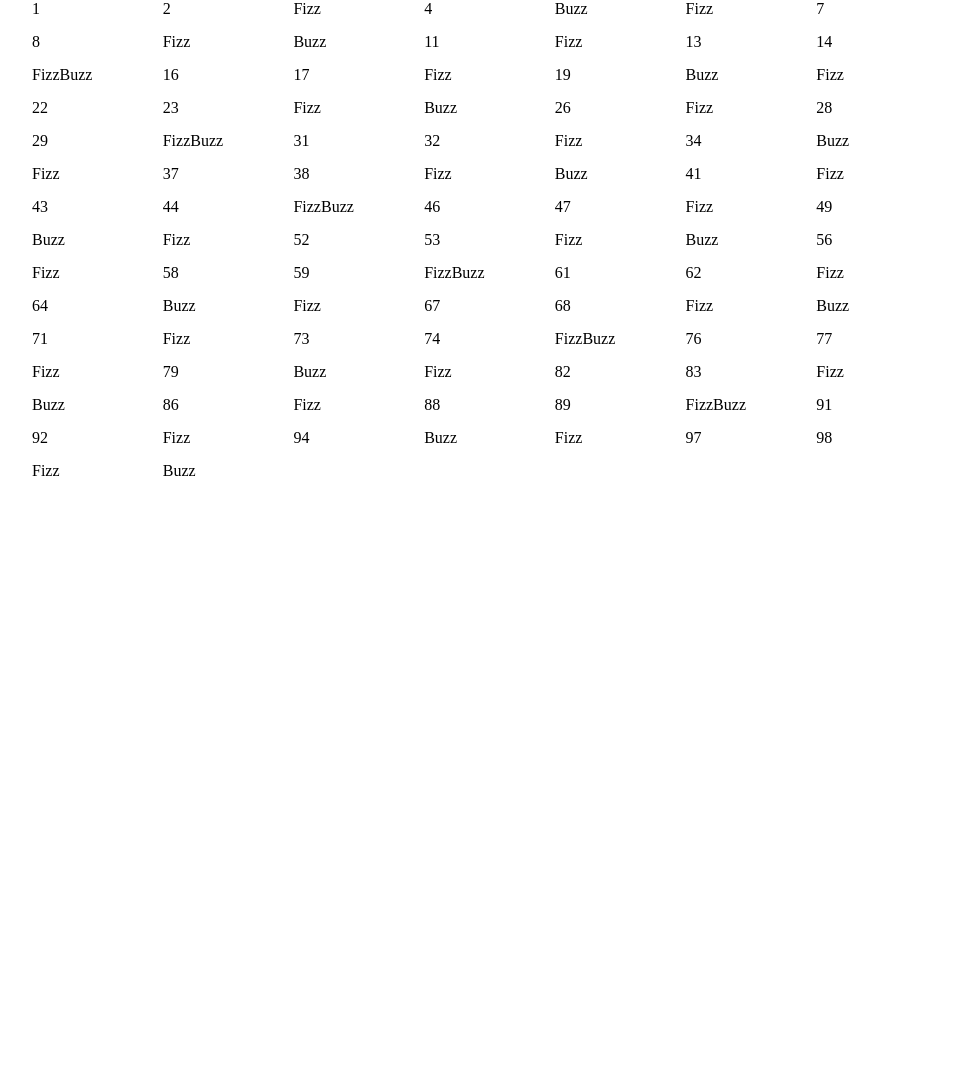
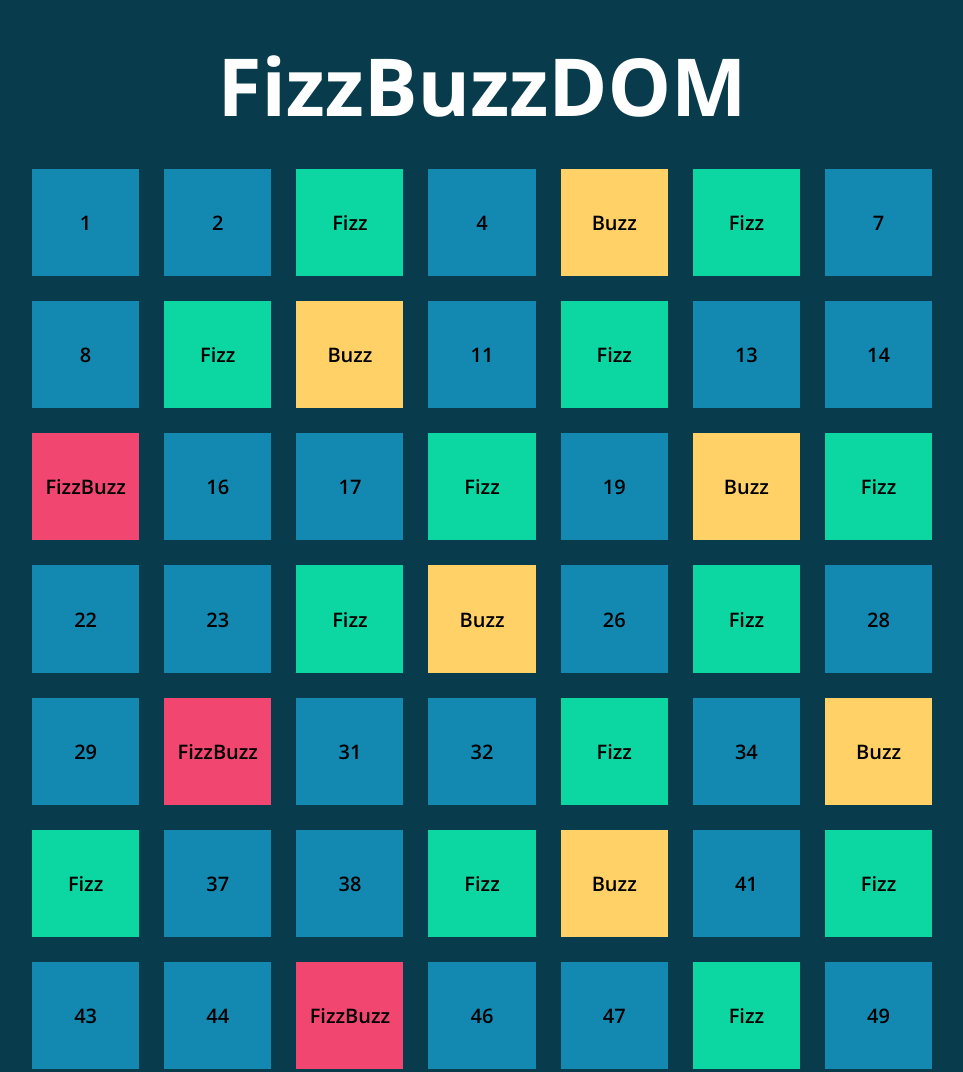
Before and after one commit to Albiddd/js-fizzbuzz, a plain HTML site: page index.html in a window 1280 px wide. Shown: the top 1072 px of the page, without its empty margins (158-1121 px from the left). Before the commit the page ends 800 px from the top, so only its background shows below. Drawn offline with nearby package versions, Linux system fonts and the light colour scheme.

Commit message:
MILESTONE 3

```diff
--- a/css/style.css
+++ b/css/style.css
@@ -1,9 +1,21 @@
+@import url('https://fonts.googleapis.com/css2?family=Open+Sans:wght@300;400;600;700&display=swap');
+
 *{
     margin: 0;
     padding: 0;
     box-sizing: border-box;
+    font-family: 'Open Sans', sans-serif;
 }
 
+body{
+    background-color: #083B4C;
+}
+h1{
+    text-align: center;
+    color: white;
+    font-size: 80px;
+    padding: 30px;
+}
 .container{
     max-width: 900px;
     margin: 0 auto;
@@ -12,5 +24,27 @@
 .grid{
     display: grid;
     grid-template-columns: 1fr 1fr 1fr 1fr 1fr 1fr 1fr;
-    gap: 15px;
+    gap: 25px;
 }
+
+.cella{
+    background-color: #1389B2;
+    aspect-ratio: 1;
+    text-align: center;
+    font-size: 20px;
+    font-weight: 600;
+    display: flex;
+    justify-content: center;
+    align-items: center;
+}
+
+
+.fizz{
+    background-color: #0CD6A1;
+}
+.buzz{
+    background-color: #FFD166;
+}
+.fizz-buzz{
+    background-color: #F0466F;
+}
--- a/index.html
+++ b/index.html
@@ -9,6 +9,7 @@
 </head>
 <body>
 
+    <h1>FizzBuzzDOM</h1>
     <div class="container">
         <div class="grid">
         </div>
--- a/js/app.js
+++ b/js/app.js
@@ -18,6 +18,35 @@
 
 // MILESTONE 2
 // INSERISCO CON APPEND I RISULTATI DEL FOR SU UN ELEMENTO HTML
+// const gridElement = document.querySelector('.grid');
+// gridElement.innerHTML = '';
+
+
+// for(let i=1; i<=100; i++){
+//     let num = i;
+//     const divElement = document.createElement('div');
+
+
+//     gridElement.append(divElement);
+
+//     if(num % 15 == 0){
+//         num = 'FizzBuzz';
+//     }
+//     else if(num % 3 == 0){
+//         num = 'Fizz';
+//     }
+//     else if(num % 5 == 0){
+//         num = 'Buzz';
+//     }
+
+//     divElement.append(num)
+//     divElement.classList.add('cella');
+//     gridElement.append(divElement);
+// }
+
+
+// MILESTONE 3
+// APPLICO GLI STILI AGLI ELEMENTI
 const gridElement = document.querySelector('.grid');
 gridElement.innerHTML = '';
 
@@ -25,25 +54,25 @@ gridElement.innerHTML = '';
 for(let i=1; i<=100; i++){
     let num = i;
     const divElement = document.createElement('div');
-
+    const contentElement = document.createElement('div');
 
     gridElement.append(divElement);
+    divElement.append(contentElement);
 
     if(num % 15 == 0){
         num = 'FizzBuzz';
+        divElement.classList.add('fizz-buzz');
     }
     else if(num % 3 == 0){
         num = 'Fizz';
+        divElement.classList.add('fizz');
     }
     else if(num % 5 == 0){
         num = 'Buzz';
+        divElement.classList.add('buzz');
     }
 
-    divElement.append(num)
+    contentElement.append(num);
     divElement.classList.add('cella');
     gridElement.append(divElement);
 }
-
-
-// MILESTONE 3
-// APPLICO GLI STILI AGLI ELEMENTI
```
